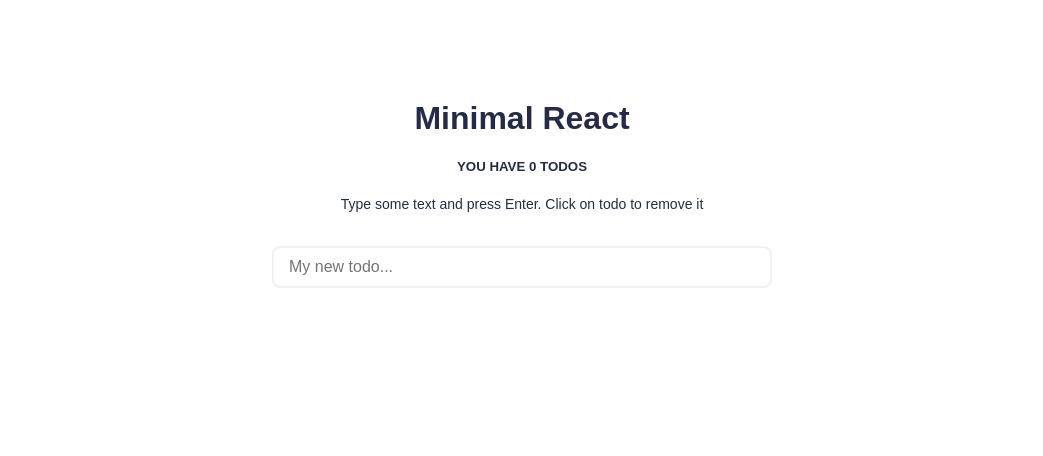
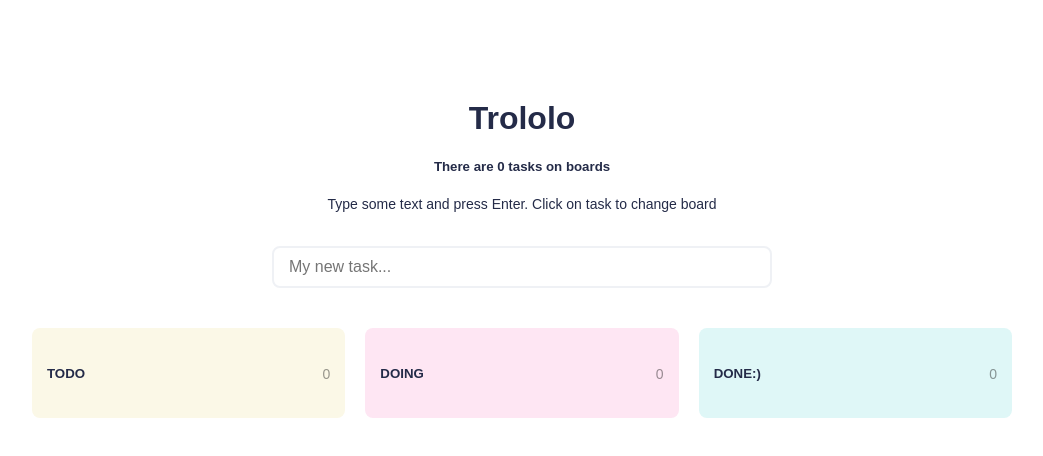
Before and after one commit to enkot/Minimal-React, a React app: page / in a window 1280 px wide. Shown: the top 456 px of the page, without its empty margins (118-1161 px from the left). Built offline with nearby package versions, Linux system fonts and the light colour scheme; the HTML template or start-up script is replaced by a standard one.

Commit message:
New version - Simple project management app

```diff
--- a/package.json
+++ b/package.json
@@ -1,6 +1,6 @@
 {
   "name": "minimal-react",
-  "version": "1.0.0",
+  "version": "1.1.0",
   "description": "Minimal React.js starter kit for experiments.",
   "main": "./src/index.js",
   "scripts": {
--- a/src/components/App.css
+++ b/src/components/App.css
@@ -5,13 +5,12 @@ body {
 	font-family: Arial, sans-serif;
 	color: #242b48;
 }
-p {
+p, span {
 	font-size: 14px;
 }
 .app-container {
-	max-width: 500px;
-	margin: 100px auto;
 	text-align: center;
+	margin: 100px 0;
 }
 .app-container input {
 	width: 100%;
@@ -22,17 +21,65 @@ p {
 	margin: 20px 0;
 	outline: none;
 }
-.todo-item {
+.form-container {
+	max-width: 500px;
+	margin: 0 auto;
+}
+.card {
+	width: 31.33333%;
+	float: left;
+	margin: 0 1%;
+	padding: 15px;
+	border-radius: 8px;
+}
+.project-item {
 	display: block;
-	padding: 30px 24px;
+	position: relative;
+	padding: 20px;
 	text-align: left;
 	text-decoration: none;
+	background-color: #fff;
+	border-radius: 8px;
+	margin-bottom: 10px;
+	box-shadow: 0 1px 2px rgba(0,0,0,.05);
+}
+.project-item:hover .remove {
+	display: block;
+}
+.project-item .remove {
+	display: none;
+	position: absolute;
+	height: 16px;
+	width: 16px;
+	border-radius: 8px;
+	right: 15px;
+	top: 22px;
+	line-height: 14px;
+	text-align: center;
+	color: #fff;
+	cursor: pointer;
+	background-color: #fd5b71;
+}
+.project-list {
+	max-width: 1000px;
+	margin: 20px auto;
+}
+.project-list h5 {
+	text-align: left;
+	position: relative;
+}
+.project-list h5 span {
+	position: absolute;
+	right: 0;
+	font-weight: normal;
+	color: rgba(0,0,0,.4);
+}
+.todo-list {
+	background-color: #fbf8e7;
+}
+.doing-list {
+	background-color: #fee6f3;
+}
+.done-list {
 	background-color: #dff7f7;
-	color: #2d9598;
-	border-radius: 8px;
-	margin-bottom: 5px;
 }
-.todo-item:hover {
-	background-color: #fee6f3;
-	color: #ee0280;
-}
--- a/src/components/App.jsx
+++ b/src/components/App.jsx
@@ -1,12 +1,12 @@
 import React from 'react';
-import Todo from './Todo.jsx'
+import Project from './Project.jsx'
 import './App.css';
 
 const App = () => {
 	return (
 		<div className="app-container">
-			<h1>Minimal React</h1>
-			<Todo/>
+			<h1>Trololo</h1>
+			<Project/>
 		</div>
 	);
 };
--- /dev/null
+++ b/src/components/Project.jsx
@@ -0,0 +1,76 @@
+import React from 'react';
+import ProjectTitle from './ProjectTitle.jsx';
+import ProjectForm from './ProjectForm.jsx';
+import ProjectList from './ProjectList.jsx';
+
+const data = {
+	id: 0,
+	todos: [],
+	status: ['todo', 'doing', 'done']
+};
+
+class Project extends React.Component {
+	constructor(props) {
+    	super(props);
+
+		this.addTodo = this.addTodo.bind(this);
+		this.handleMove = this.handleMove.bind(this);
+		this.handleRemove = this.handleRemove.bind(this);
+
+    	this.state = {
+    		todos: []
+		};
+	}
+	componentDidMount() {
+		this.setState({
+			todos: data.todos
+		});
+	}
+	addTodo(val) {
+		if (!val.replace(/\s/g, '').length) return;
+
+		data.todos.push({ id: data.id++, text: val, status: data.status[0]});
+
+		this.setState({
+			todos: data.todos
+		});
+	}
+	handleMove(id, status) {
+		const modified = this.state.todos.map((todo) => {
+			if (todo.id === id) {
+				let statusNum = data.status.indexOf(todo.status);
+				todo.status = statusNum === 2 ? data.status[0] : data.status[statusNum + 1];
+			}
+
+			return todo;
+		});
+
+		this.setState({ todos: modified });
+	}
+	handleRemove(id) {
+		const modified = this.state.todos.filter((todo) => {
+			if (todo.id !== id) return todo;
+		});
+
+		data.todos.forEach((el, i, array) => {
+			if (el.id === id) array.splice(i, 1);
+		});
+
+		this.setState({ todos: modified });
+	}
+	render() {
+		return (
+			<div>
+				<ProjectTitle todoCount={this.state.todos.length}/>
+				<ProjectForm add={this.addTodo}/>
+				<ProjectList
+					todos={this.state.todos}
+					move={this.handleMove}
+					remove={this.handleRemove}
+				/>
+			</div>
+		);
+	}
+}
+
+export default Project;
--- /dev/null
+++ b/src/components/ProjectForm.jsx
@@ -0,0 +1,20 @@
+import React from 'react';
+
+const ProjectForm = ({add}) => {
+    let input;
+    const addTodo = e => {
+        e.preventDefault();
+        add(input.value);
+        input.value = '';
+    };
+
+    return (
+        <div className="form-container">
+            <form onSubmit={addTodo}>
+                <input className="todo-form" placeholder="My new task..." ref={node => input = node} />
+            </form>
+        </div>
+    );
+};
+
+export default ProjectForm;
--- /dev/null
+++ b/src/components/ProjectList.jsx
@@ -0,0 +1,43 @@
+import React from 'react';
+
+const ProjectItem = ({todo, move, remove}) => {
+    const moveTodo = () => move(todo.id, todo.status);
+    const removeTodo = e => {
+        e.stopPropagation();
+        remove(todo.id);
+    };
+
+    return (
+        <div className="project-item" onClick={moveTodo}>
+            { todo.text }
+            <span className="remove" onClick={removeTodo}>-</span>
+        </div>
+    );
+}
+
+const ProjectList = ({todos, move, remove}) => {
+    const todoItem = (todo) => <ProjectItem todo={todo} key={todo.id} move={move} remove={remove}/>;
+
+    const todoList = todos.filter((todo) => todo.status === 'todo').map(todoItem);
+    const doingList = todos.filter((todo) => todo.status === 'doing').map(todoItem);
+    const doneList = todos.filter((todo) => todo.status === 'done').map(todoItem);
+
+    return (
+        <div className="project-list">
+            <div className="card todo-list">
+                <h5>TODO <span>{ todoList.length }</span></h5>
+                { todoList }
+            </div>
+            <div className="card doing-list">
+                <h5>DOING <span>{ doingList.length }</span></h5>
+                { doingList }
+            </div>
+            <div className="card done-list">
+                <h5>DONE:) <span>{ doneList.length }</span></h5>
+                { doneList }
+            </div>
+        </div>
+    );
+};
+
+export default ProjectList;
--- /dev/null
+++ b/src/components/ProjectTitle.jsx
@@ -0,0 +1,12 @@
+import React from 'react';
+
+const ProjectTitle = ({todoCount}) => {
+	return (
+		<div>
+			<h5>There are {todoCount} tasks on boards</h5>
+			<p>Type some text and press Enter. Click on task to change board</p>
+		</div>
+	);
+};
+
+export default ProjectTitle;
--- a/src/components/Todo.jsx
+++ /dev/null
@@ -1,61 +0,0 @@
-import React from 'react';
-import TodoTitle from './TodoTitle.jsx';
-import TodoForm from './TodoForm.jsx';
-import TodoList from './TodoList.jsx';
-
-const data = {
-	id: 0,
-	todos: []
-};
-
-class Todo extends React.Component {
-	constructor(props) {
-    	super(props);
-
-		this.addTodo = this.addTodo.bind(this);
-		this.handleRemove = this.handleRemove.bind(this);
-
-    	this.state = {
-    		todos: []
-		};
-	}
-	componentDidMount() {
-		this.setState({
-			todos: data.todos
-		});
-	}
-	addTodo(val) {
-		if (!val.replace(/\s/g, '').length) return;
-
-		data.todos.push({ text: val, id: data.id++});
-
-		this.setState({
-			todos: data.todos
-		});
-	}
-	handleRemove(id) {
-		const modified = this.state.todos.filter((todo) => {
-			if (todo.id !== id) return todo;
-		});
-
-		data.todos.forEach((el, i, array) => {
-			if (el.id === id) array.splice(i, 1);
-		});
-
-		this.setState({ todos: modified });
-	}
-	render() {
-		return (
-			<div>
-				<TodoTitle todoCount={this.state.todos.length}/>
-				<TodoForm addTodo={this.addTodo}/>
-				<TodoList
-					todos={this.state.todos}
-					remove={this.handleRemove}
-				/>
-			</div>
-		);
-	}
-}
-
-export default Todo;
--- a/src/components/TodoForm.jsx
+++ /dev/null
@@ -1,17 +0,0 @@
-import React from 'react';
-
-const TodoForm = ({addTodo}) => {
-    let input;
-
-    return (
-        <form onSubmit={e => {
-            e.preventDefault();
-            addTodo(input.value);
-            input.value = '';
-        }}>
-            <input className="todo-form" placeholder="My new todo..." ref={node => input = node} />
-        </form>
-    );
-};
-
-export default TodoForm;
--- a/src/components/TodoList.jsx
+++ /dev/null
@@ -1,15 +0,0 @@
-import React from 'react';
-
-const Todo = ({todo, remove}) => {
-    const removeTodo = () => remove(todo.id)
-
-    return <a href="#" className="todo-item" onClick={removeTodo}>{ todo.text }</a>;
-}
-
-const TodoList = ({todos, remove}) => {
-    const todoNode = todos.map((todo) => <Todo todo={todo} key={todo.id} remove={remove}/>);
-
-    return <div className="todo-list">{ todoNode }</div>;
-};
-
-export default TodoList;
--- a/src/components/TodoTitle.jsx
+++ /dev/null
@@ -1,12 +0,0 @@
-import React from 'react';
-
-const TodoTitle = ({todoCount}) => {
-	return (
-		<div>
-			<h5>YOU HAVE {todoCount} TODOS</h5>
-			<p>Type some text and press Enter. Click on todo to remove it</p>
-		</div>
-	);
-};
-
-export default TodoTitle;
--- a/webpack.config.js
+++ b/webpack.config.js
@@ -20,6 +20,6 @@ module.exports = {
         ]
     },
     devServer: {
-        contentBase: './dist'
+        contentBase: './docs'
     }
 };
```
Also changed, not shown: 1 other file (tests, documents, lock files or other folders).
